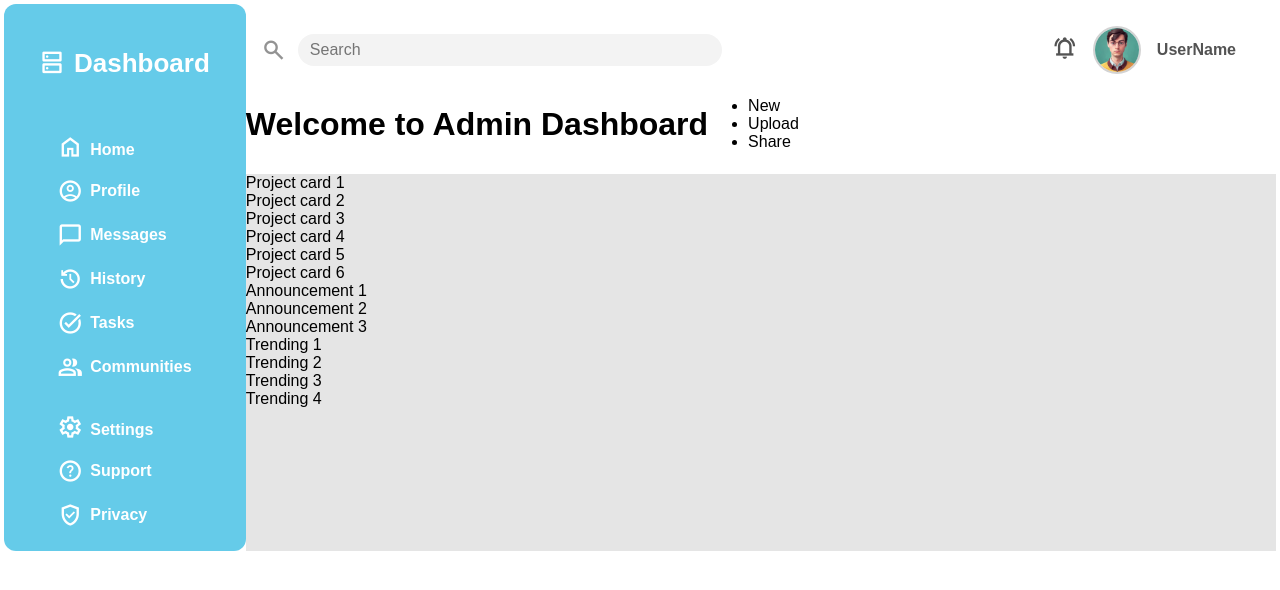
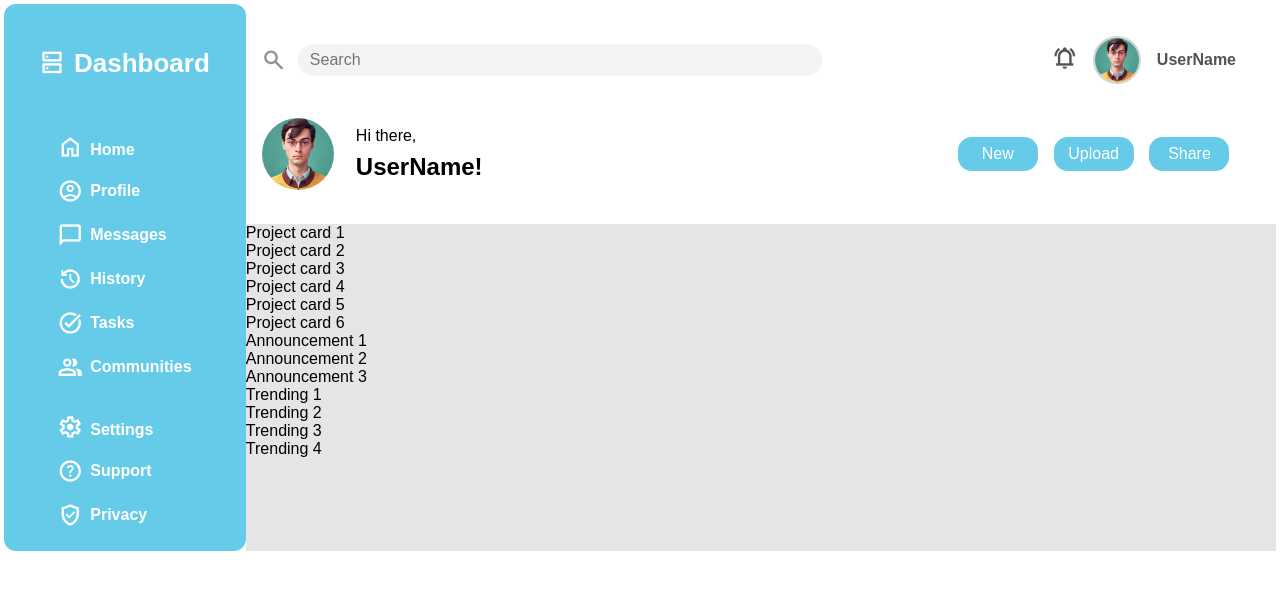
Before and after one commit to Sprakeful/admin-dashboard, a plain HTML site: page index.html in a window 1280 px wide. Drawn offline with nearby package versions, Linux system fonts and the light colour scheme.

Commit message:
Rebuild header as grid

```diff
--- a/index.html
+++ b/index.html
@@ -95,18 +95,18 @@
         <span>UserName</span>
       </a>
     </div>
-  </div>
-  <div class="navbar-container">
-    <div class="welcome-message">
-      <h1>Welcome to Admin Dashboard</h1>
+    <div class="welcome-container">
+      <img src="img/prof_pic.jpg" alt="UserName">
+      <div class="welcome-message">
+        <p>Hi there,</p>
+        <h2>UserName!</h2>
+      </div>
     </div>
-    <div class="navbar">
-      <ul>
-        <li class="navbar-item">New</li>
-        <li class="navbar-item">Upload</li>
-        <li class="navbar-item">Share</li>
-      </ul>
-    </div>
+    <ul class="action-bar">
+      <li class="navbar-item">New</li>
+      <li class="navbar-item">Upload</li>
+      <li class="navbar-item">Share</li>
+    </ul>
   </div>
   <div class="content">
     <div class="main-content">
--- a/styles.css
+++ b/styles.css
@@ -11,7 +11,7 @@
 body {
   display: grid;
   grid-template-columns: 1fr 5fr;
-  grid-template-rows: 70px 100px 1fr;
+  grid-template-rows: 220px 1fr;
   font-family: Arial, Helvetica, sans-serif;
   margin: 0;
   padding: 4px;
@@ -92,26 +92,23 @@ body {
 }
 
 /* Header items styling */
-.header,
-.navbar-container {
+.header {
   background-color: white;
-  display: flex;
+  display: grid;
+  grid-template-columns: 1fr 1fr 1fr;
+  grid-template-rows: 1fr 2fr;
+  height: auto;
+  margin: 8px;
+  padding: 8px;
   align-items: center;
-}
-
-.header {
-  align-items: center;
-  margin: 8px;
-  flex-wrap:nowrap;
-  justify-content: space-between;
-  padding: 8px;
-  height: 60px;
 }
 
 .profile-container {
   display: flex;
   align-items: center;
+  justify-self: right;
   margin-left: 24px;
+  grid-column: 3 / 4;
 }
 
 .profile {
@@ -161,7 +158,9 @@ img.profile-pic {
 .search-container {
   display: flex;
   align-items: center;
-  justify-content: center;
+  grid-column: 1 / 3;
+  justify-self: start;
+  width: 100%;
 }
 
 .search-container span {
@@ -175,7 +174,52 @@ input#search {
   margin: 0px 12px;
   height: 32px;
   padding: 0px 12px;
-  width: 400px;
+  width: clamp(150px, 100%, 500px);
+}
+
+/* Actionbar container styling */
+
+.welcome-container {
+  display: flex;
+  align-items: center;
+  justify-content: start;
+  flex-direction: row;
+  justify-self: start;
+  width: 250px;
+  grid-column: 1 / 2;
+}
+.welcome-container img{
+  height: 72px;
+  border-radius: 36px;
+}
+
+.welcome-message {
+  margin-left: 18px;
+}
+
+.welcome-message *{
+  padding: 4px;
+  margin: 0;
+}
+
+.action-bar {
+  grid-column: 3 / 4;
+  padding: 0px 12px;
+  width: 90%;
+  justify-self: center;
+  display: flex;
+  list-style: none;
+  justify-content: space-evenly;
+}
+
+.action-bar li {
+  padding: 8px 14px;
+  width: 52px;
+  text-align: center;
+  margin: 2px;
+  border-radius: 14px;
+  background-color: #65cbe9;
+  color: white;
 }
 
 /* Page content styling */
```
